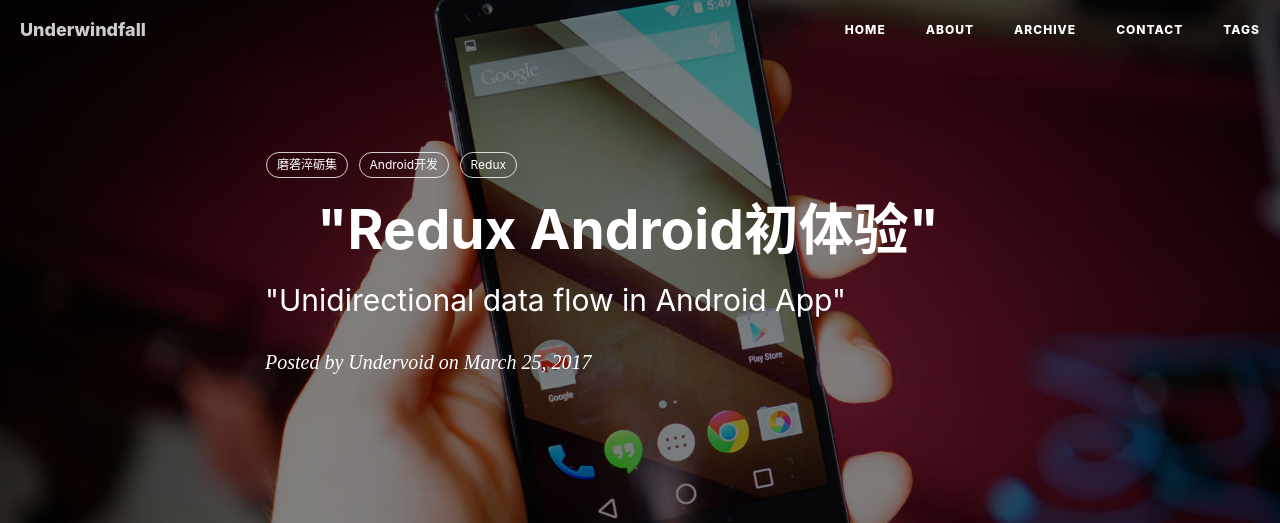
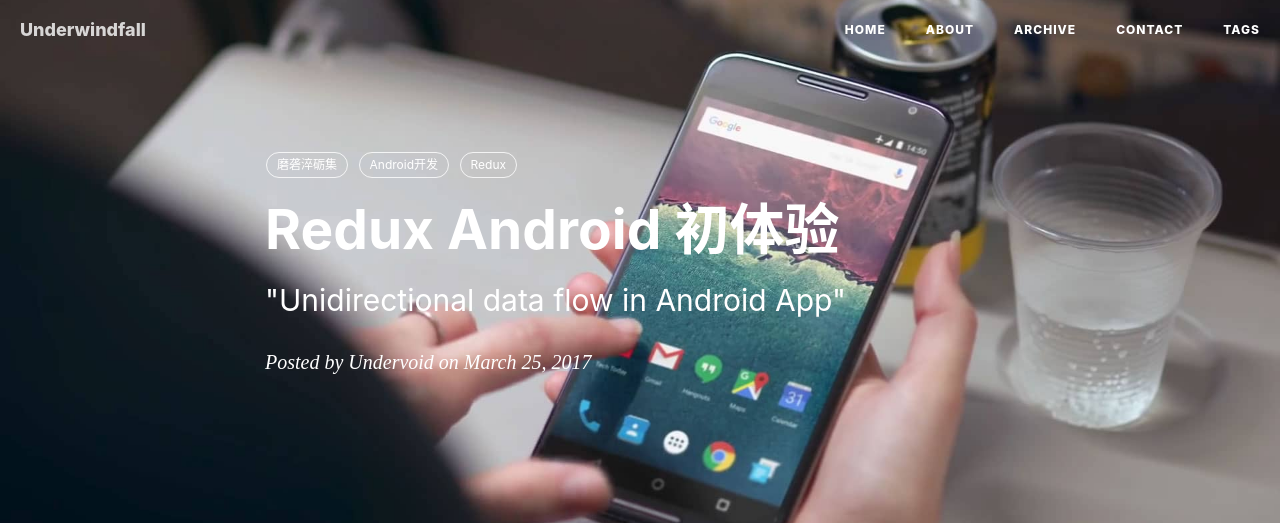
Before and after one commit to underwindfall/underwindfall.github.io, a Jekyll site: the page built from _posts/2017-03-25-android-redux.markdown, in a window 1280 px wide. Shown: the top 523 px of the page. Built offline with Jekyll 4.4.1, drawn with Linux system fonts in a browser that asks for light colours; nearby versions of some CDN libraries; comment, search, counter and statistics services are not loaded; some of the changed text lies outside the part shown; grey boxes are pictures that could not be loaded.

Commit message:
修改文章标题

```diff
--- a/_posts/2017-03-25-android-redux.markdown
+++ b/_posts/2017-03-25-android-redux.markdown
@@ -1,10 +1,10 @@
 ---
 layout:     post
-title:      "Redux Android初体验"
+title:      "Redux Android 初体验"
 subtitle:   " \"Unidirectional data flow in Android App\""
 date:       2017-03-25 12:00:00
 author:     "Undervoid"
-header-img: "img/post-bg-android.jpg"
+header-img: "img/post-bg-android-redux.jpg"
 catalog: true
 tags:
     - 磨砻淬砺集
```
Also changed, not shown: other parts of _posts/2017-03-25-android-redux.markdown (+1 -1 lines).
